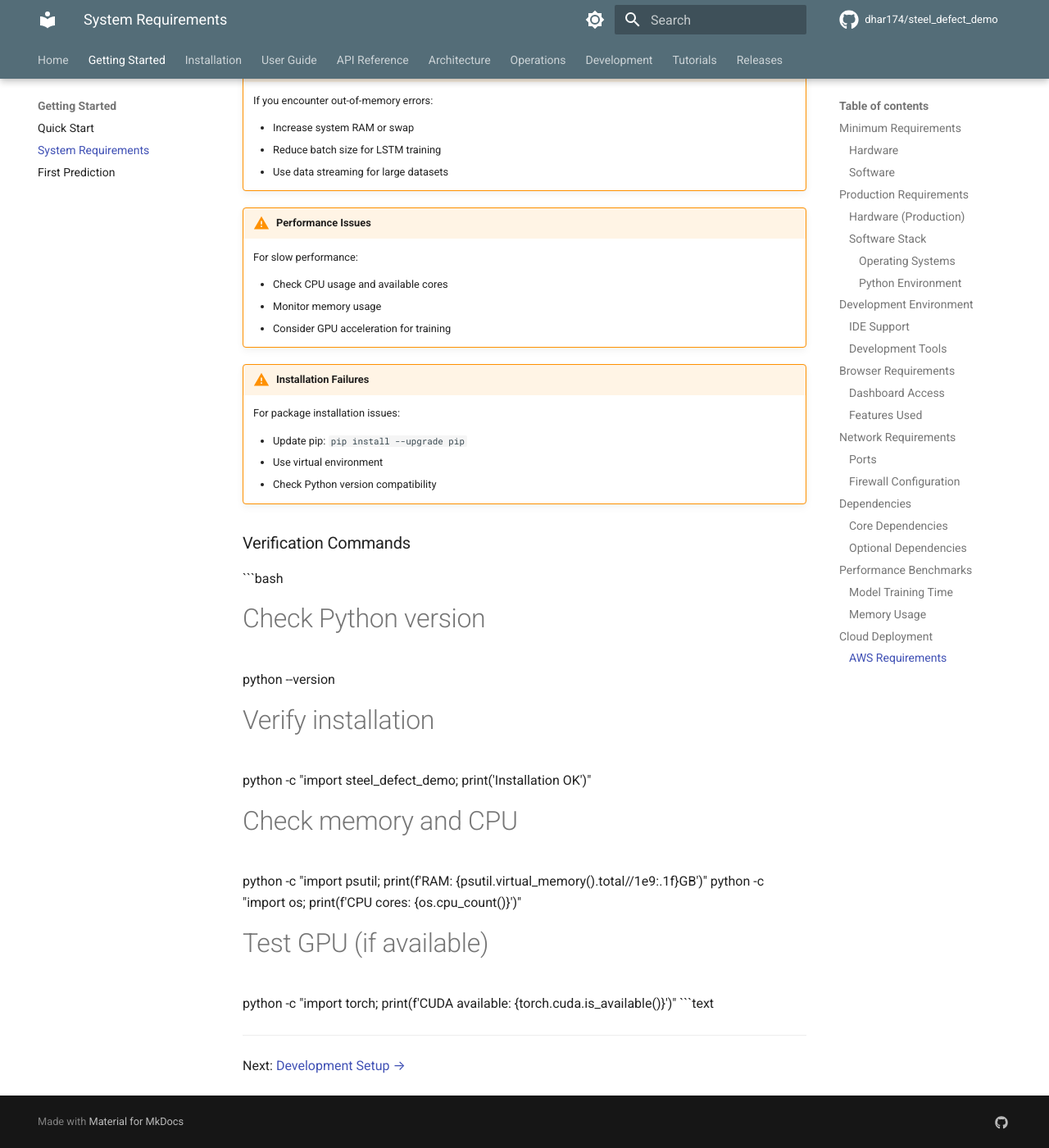
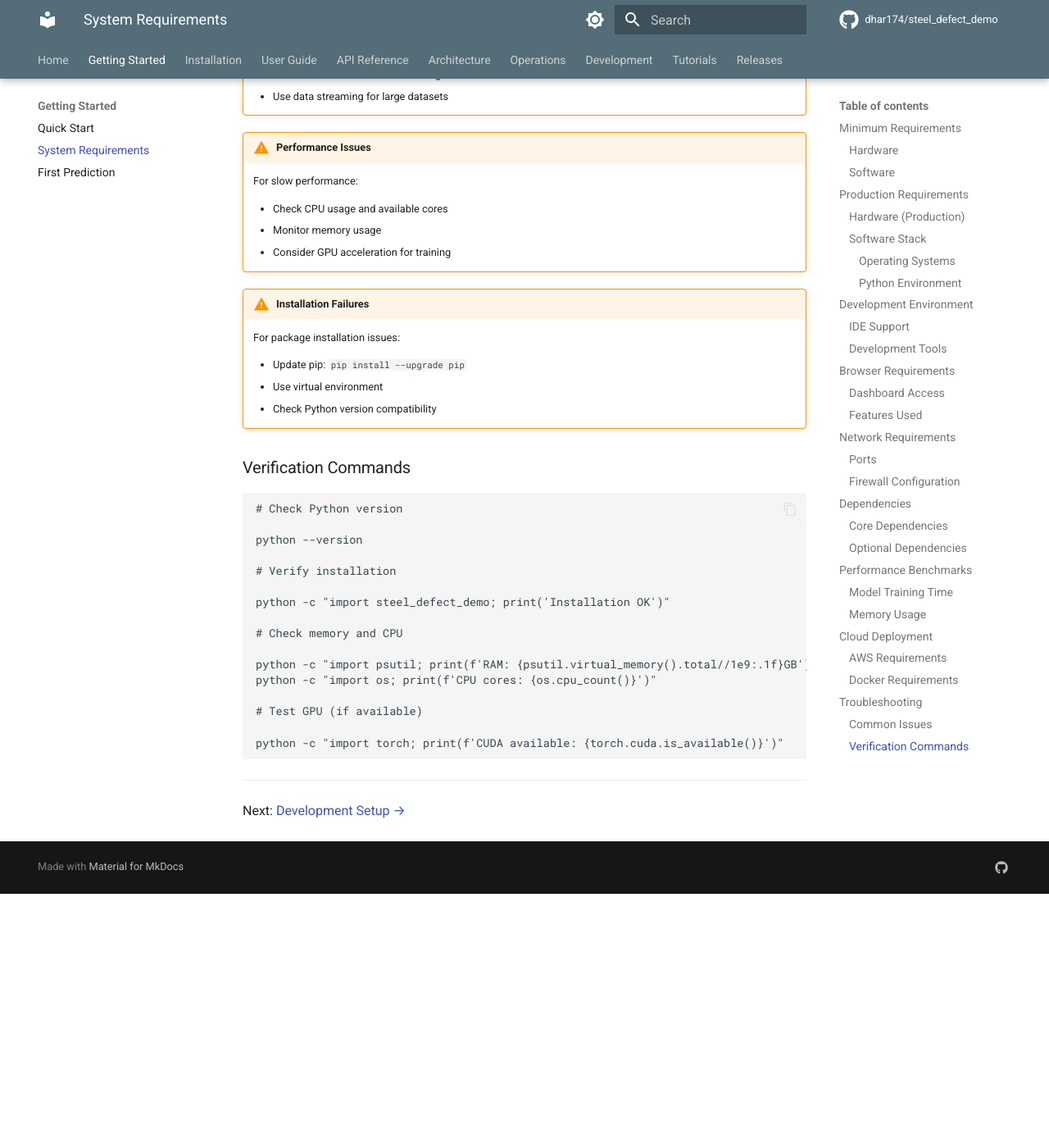
Before and after one commit to dhar174/steel_defect_demo, an MkDocs documentation site: the page built from docs_site/getting-started/system-requirements.md, in a window 1280 px wide and 1400 px high, scrolled down 5955 px. Shown: the whole window at 82% size. Built offline with MkDocs 1.6.1 and Material for MkDocs 9.7.7, drawn with Linux system fonts in a browser that asks for light colours; comment, search, counter and statistics services are not loaded; the version menu is left out; after the commit the page ends 7045 px from its top, so only the background shows below that; some of the changed text lies outside the part shown.

````diff
--- a/docs_site/getting-started/system-requirements.md
+++ b/docs_site/getting-started/system-requirements.md
@@ -191,43 +191,37 @@ This page outlines the hardware and software requirements for running the Steel
 
 ### AWS Requirements
 
-```yaml
+    # Minimum EC2 instance
 
-# Minimum EC2 instance
+    Instance: t3.medium
+    vCPUs: 2
+    RAM: 4GB
+    Storage: 20GB GP2
 
-Instance: t3.medium
-vCPUs: 2
-RAM: 4GB
-Storage: 20GB GP2
+    # Recommended EC2 instance
 
-# Recommended EC2 instance
-
-Instance: c5.xlarge
-vCPUs: 4
-RAM: 8GB
-Storage: 50GB GP3
-```text
+    Instance: c5.xlarge
+    vCPUs: 4
+    RAM: 8GB
+    Storage: 50GB GP3
 
 ### Docker Requirements
 
-```dockerfile
+    # Base requirements
 
-# Base requirements
+    FROM python:3.9-slim
 
-FROM python:3.9-slim
+    # System packages
 
-# System packages
+    RUN apt-get update && apt-get install -y \
+        gcc \
+        g++ \
+        && rm -rf /var/lib/apt/lists/*
 
-RUN apt-get update && apt-get install -y \
-    gcc \
-    g++ \
-    && rm -rf /var/lib/apt/lists/*
+    # Memory limits
 
-# Memory limits
-
---memory=2g
---memory-swap=4g
-```text
+    --memory=2g
+    --memory-swap=4g
 
 ## Troubleshooting
 
@@ -256,25 +250,22 @@ RUN apt-get update && apt-get install -y \
 
 ### Verification Commands
 
-```bash
+    # Check Python version
 
-# Check Python version
+    python --version
 
-python --version
+    # Verify installation
 
-# Verify installation
+    python -c "import steel_defect_demo; print('Installation OK')"
 
-python -c "import steel_defect_demo; print('Installation OK')"
+    # Check memory and CPU
 
-# Check memory and CPU
+    python -c "import psutil; print(f'RAM: {psutil.virtual_memory().total//1e9:.1f}GB')"
+    python -c "import os; print(f'CPU cores: {os.cpu_count()}')"
 
-python -c "import psutil; print(f'RAM: {psutil.virtual_memory().total//1e9:.1f}GB')"
-python -c "import os; print(f'CPU cores: {os.cpu_count()}')"
+    # Test GPU (if available)
 
-# Test GPU (if available)
-
-python -c "import torch; print(f'CUDA available: {torch.cuda.is_available()}')"
-```text
+    python -c "import torch; print(f'CUDA available: {torch.cuda.is_available()}')"
 
 ---
 
````
Also changed, not shown: docs_site/index.md (+13 -11 lines), site/getting-started/system-requirements/index.html, site/index.html, site/search/search_index.json.
